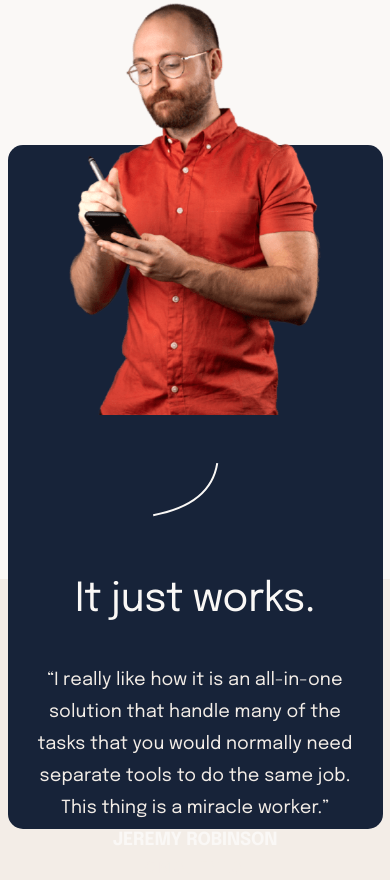
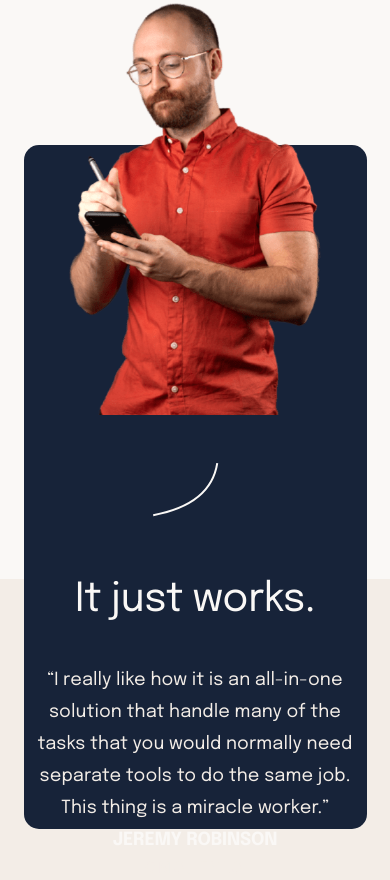
Before and after one commit to alfred-ayertey/Project, a plain HTML site: page index.html in a window 390 px wide. Shown: the part 1428-2308 px from the top of the page. Drawn offline with Linux system fonts and the light colour scheme.

Commit message:
css update

```diff
--- a/style.css
+++ b/style.css
@@ -136,7 +136,6 @@ body {
 }
 
 .main > .container {
-    width: 72%;
     display: flex;
     justify-content: center;
     background-color: #172339;
@@ -414,7 +413,7 @@ body {
     }
 
     .main > .container {
-        max-width: 375px;
+        max-width: 343px;
         text-align: center;
     }
 
```
